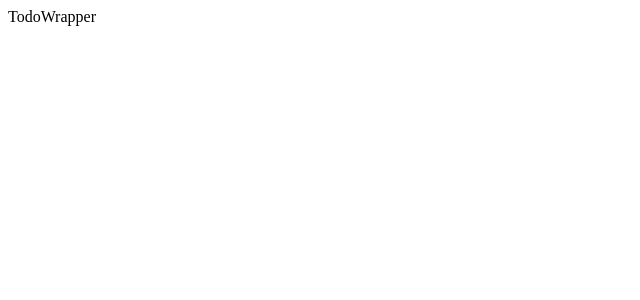
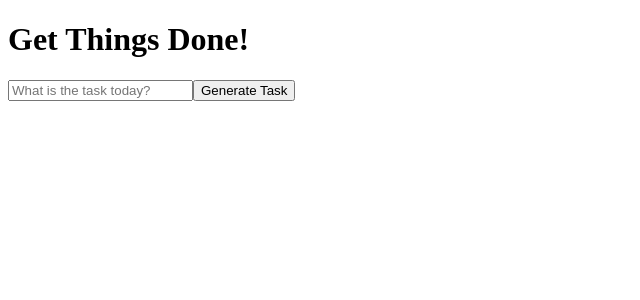
Before and after one commit to ATran2404/todo-list, a React (Create React App) app: page / in a window 1280 px wide. Shown: the top 300 px of the page, without its empty margins (0-640 px from the left). Built offline with nearby package versions, Linux system fonts and the light colour scheme.

Commit message:
4th commit

```diff
--- a/src/components/Todo.js
+++ b/src/components/Todo.js
@@ -1,7 +1,16 @@
 import React from 'react'
+import { FontAwesomeIcon } from '@fortawesome/react-fontawesome'
+import { faPenToSquare } from '@fortawesome/free-solid-svg-icons'
+import { faTrash } from '@fortawesome/free-solid-svg-icons'
 
-export const Todo = () => {
+export const Todo = ({task, toggleComplete}) => {
   return (
-    <div>Todo</div>
+    <div className='Todo'>
+      <p onClick={() => toggleComplete(task.id)} className={`${task.completed ? 'completed' : ""}`}>{task.task}</p>
+      <div>
+        <FontAwesomeIcon icon={faPenToSquare} />
+        <FontAwesomeIcon icon={faTrash} />
+      </div>
+    </div>
   )
 }
--- a/src/components/TodoForm.js
+++ b/src/components/TodoForm.js
@@ -1,10 +1,19 @@
-import React from 'react'
+import React, { useState } from 'react'
 
-export const TodoForm = () => {
+export const TodoForm = ({addTodo}) => {
+    const [value, setValue] = useState("")
+
+    const handleSubmit = e => {
+        e.preventDefault();
+
+        addTodo(value);
+
+        setValue("");
+    }
   return (
-    <form>
-        <input type='text' className='todo-input' placeholder='What is the task today?'/>
-        <button type='submit' className='todo-btn'></button>
+    <form className='TodoForm' onSubmit={handleSubmit}>
+        <input type='text' className='todo-input' value={value} placeholder='What is the task today?' onChange={(e) => setValue(e.target.value)}/>
+        <button type='submit' className='todo-btn'>Generate Task</button>
     </form>
   )
 }
--- a/src/components/TodoWrapper.js
+++ b/src/components/TodoWrapper.js
@@ -1,7 +1,27 @@
-import React from 'react'
+import React, {useState} from 'react'
+import { TodoForm } from './TodoForm'
+import { v4 as uuidv4 } from 'uuid';
+import { Todo } from './Todo';
+
+uuidv4();
 
 export const TodoWrapper = () => {
+    const [todos, setTodos] = useState([])
+
+    const addTodo = todo => {
+      setTodos([...todos, {id: uuidv4(), task: todo, completed: false, isEditing: false}])
+      console.log(todos)
+    }
   return (
-    <div>TodoWrapper</div>
+    <div className='TodoWrapper'>
+        <h1>Get Things Done!</h1>
+
+        <TodoForm addTodo={addTodo} />
+
+        {todos.map((todo, index) => (
+          <Todo task={todo} key={index} />
+        ))}
+
+    </div>
   )
 }
```
